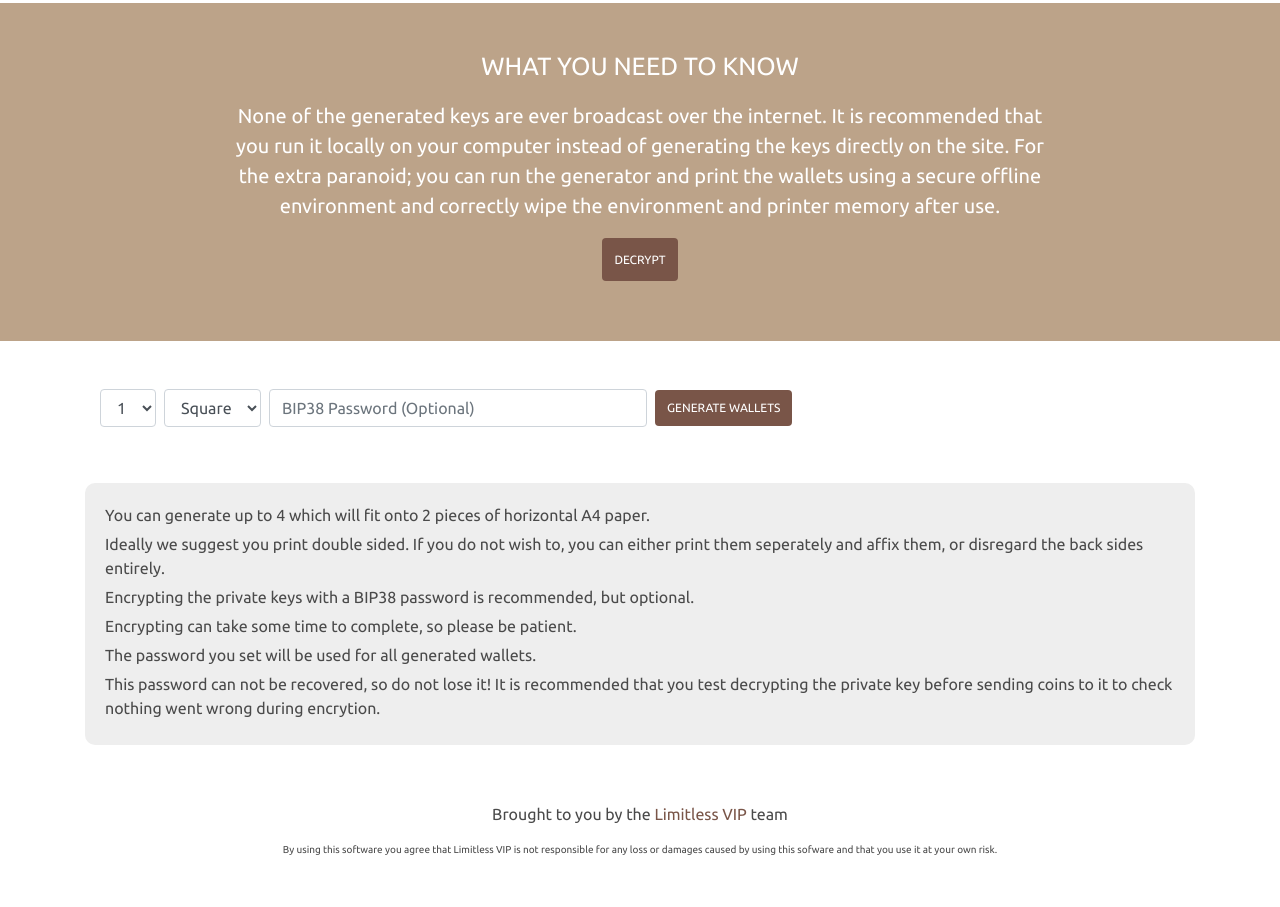
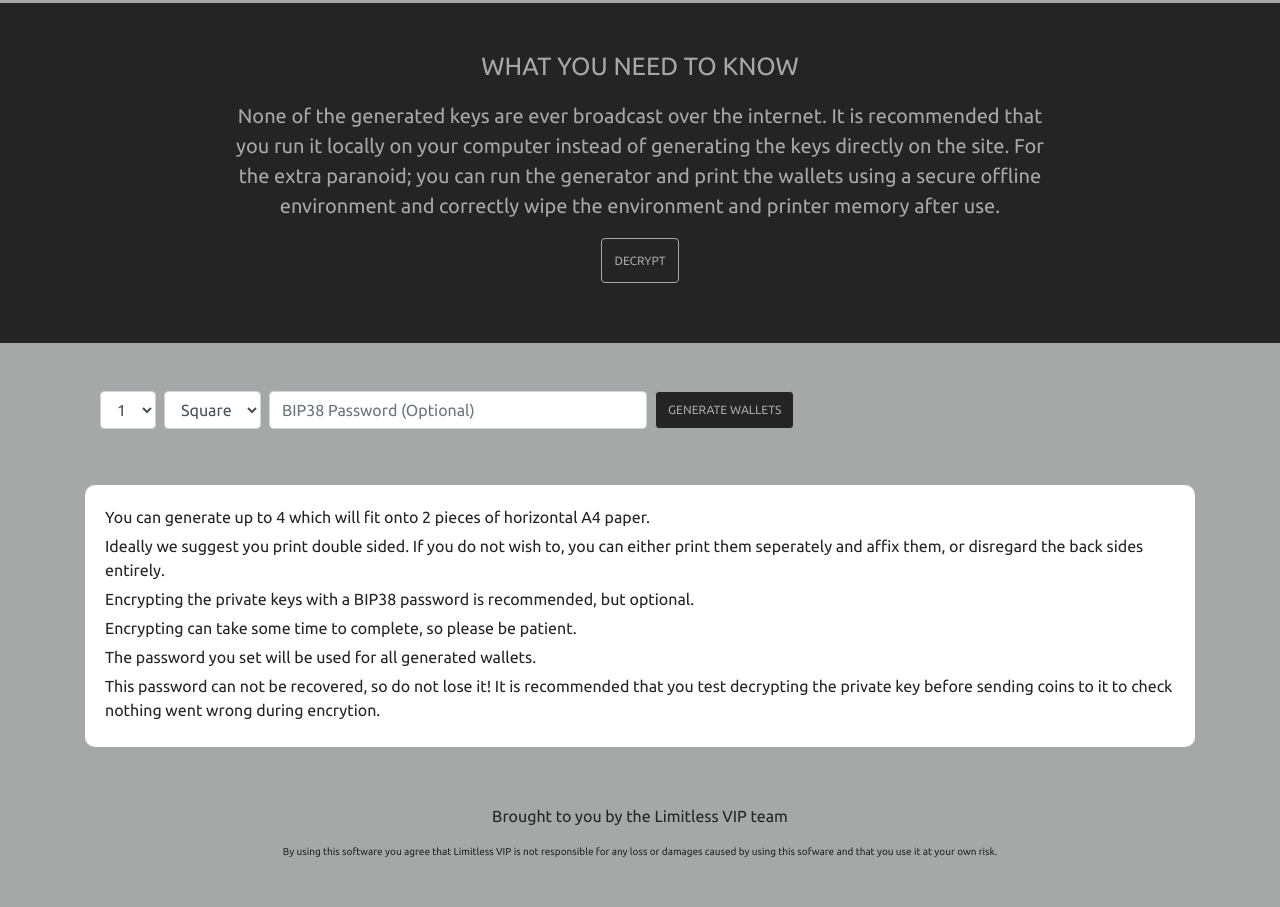
Before and after one commit to Limitless-VIP/galilel-paper-wallet, an Electron app: page index.html in a window 1280 px wide. Shown: the part 171-1078 px from the top of the page. Drawn offline with nearby package versions, Linux system fonts and the light colour scheme.

Commit message:
Colors updated

```diff
--- a/css/colors.css
+++ b/css/colors.css
@@ -1,36 +1,37 @@
 /* Make color adjustments here */
 
 html,body {
-    background-color:#ffffff;
-    color: #4a4a4a;
+    background-color:#a6a8a7;
+    color: #242424;
 }
 
 a, a:hover, a:visited, a:active, .form-control:focus {
-    color:#795548;
+    color:#242424;
 }
 
 .btn-main, .btn-alternate, .btn-print {
-    background-color:#795548!important;
-    color:white!important;
+    background-color:#242424!important;
+    color:#a6a8a7!important;
+    border: 1px solid #a6a8a7!important;
 }
 
 .info {
-    color: #ffffff;
-    background-color:#bca389!important;
+    color: #a6a8a7;
+    background-color:#242424!important;
 }
 
 .pt-output, #guide {
-    background-color: #EEE;
-    color: #4a4a4a;
+    background-color: #ffffff;
+    color: #242424;
 }
 
 .pubkey-string, .pubkey-string-invert, .privkey-string, .privkey-string-invert {
-    color: #4a4a4a;
+    color: #242424;
     background-color: #ffffff;
 }
 
 td {
-    border: 1px solid #cccccc;
+    border: 1px solid #242424;
 }
 
 /* Extended color adjustment options - not absolutely necessary */
```
